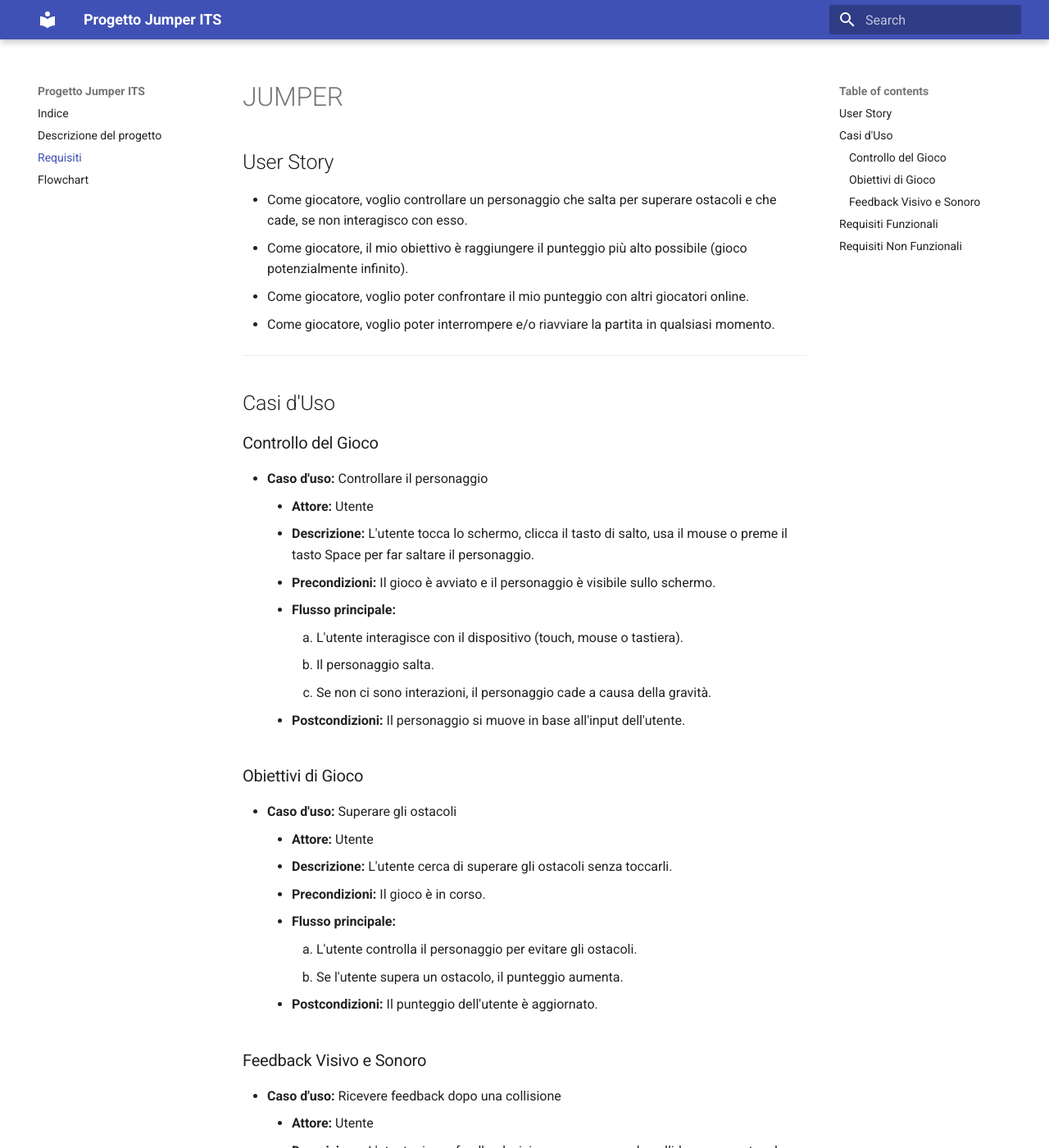
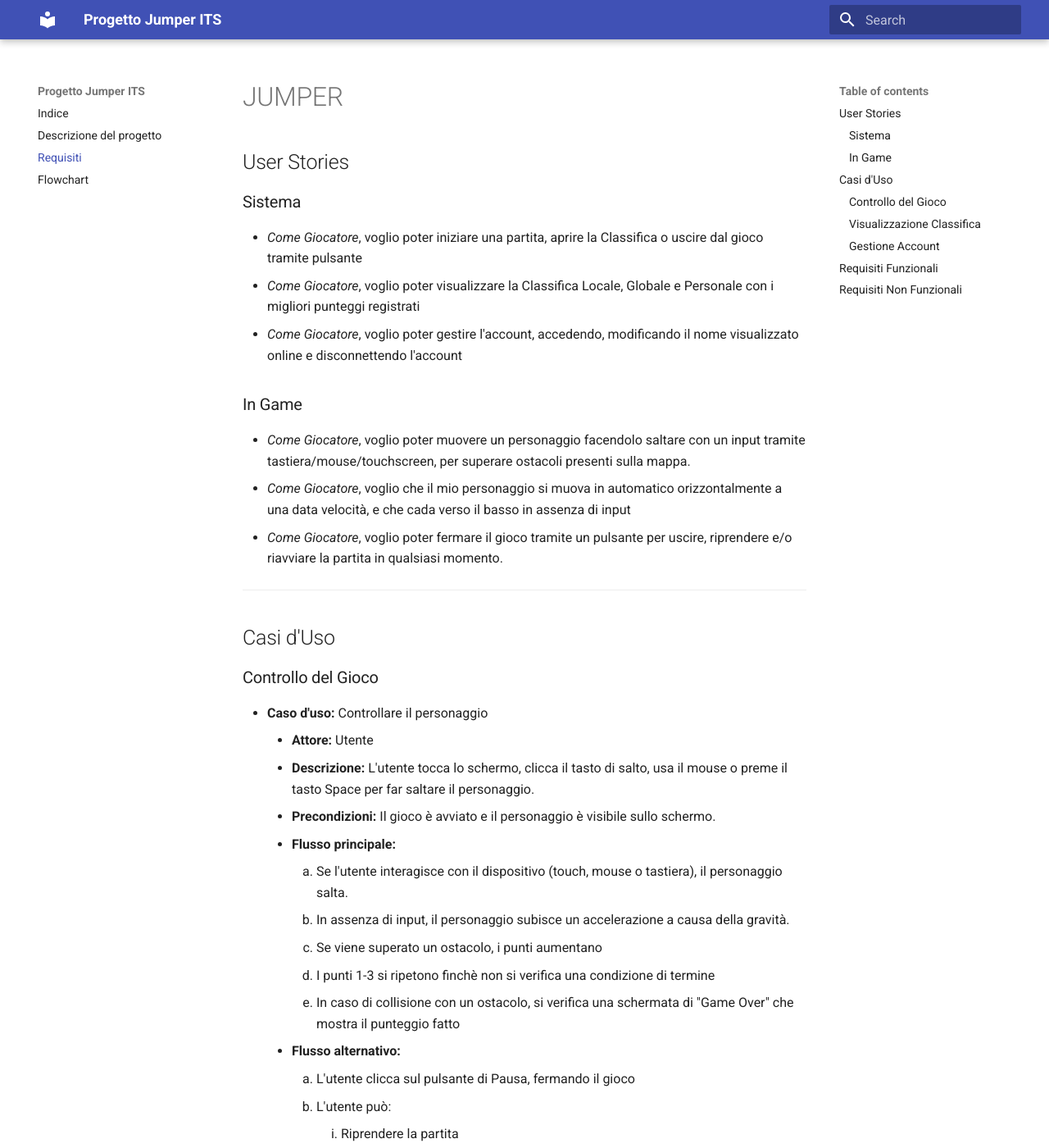
Before and after one commit to LucaParchitelliITS/JumperProjectITS, an MkDocs documentation site: the page built from docs/requisiti.md, in a window 1280 px wide and 1400 px high. Shown: the whole window at 82% size. Built offline with MkDocs 1.6.1 and Material for MkDocs 9.7.7, drawn with Linux system fonts in a browser that asks for light colours; some of the changed text lies outside the part shown.

Commit message:
Revisione Requisiti

````diff
--- a/docs/requisiti.md
+++ b/docs/requisiti.md
@@ -1,11 +1,16 @@
 # JUMPER
 
-## User Story
+## User Stories
 
-- Come giocatore, voglio controllare un personaggio che salta per superare ostacoli e che cade, se non interagisco con esso.
-- Come giocatore, il mio obiettivo è raggiungere il punteggio più alto possibile (gioco potenzialmente infinito).
-- Come giocatore, voglio poter confrontare il mio punteggio con altri giocatori online.
-- Come giocatore, voglio poter interrompere e/o riavviare la partita in qualsiasi momento.
+### Sistema
+- *Come Giocatore*, voglio poter iniziare una partita, aprire la Classifica o uscire dal gioco tramite pulsante
+- *Come Giocatore*, voglio poter visualizzare la Classifica Locale, Globale e Personale con i migliori punteggi registrati
+- *Come Giocatore*, voglio poter gestire l'account, accedendo, modificando il nome visualizzato online e disconnettendo l'account
+
+### In Game
+- *Come Giocatore*, voglio poter muovere un personaggio facendolo saltare con un input tramite tastiera/mouse/touchscreen, per superare ostacoli presenti sulla mappa.
+- *Come Giocatore*, voglio che il mio personaggio si muova in automatico orizzontalmente a una data velocità, e che cada verso il basso in assenza di input
+- *Come Giocatore*, voglio poter fermare il gioco tramite un pulsante per uscire, riprendere e/o riavviare la partita in qualsiasi momento.
 
 ---
 
@@ -18,33 +23,54 @@
     - **Descrizione:** L'utente tocca lo schermo, clicca il tasto di salto, usa il mouse o preme il tasto Space per far saltare il personaggio.
     - **Precondizioni:** Il gioco è avviato e il personaggio è visibile sullo schermo.
     - **Flusso principale:**
-        1. L'utente interagisce con il dispositivo (touch, mouse o tastiera).
-        2. Il personaggio salta.
-        3. Se non ci sono interazioni, il personaggio cade a causa della gravità.
-    - **Postcondizioni:** Il personaggio si muove in base all'input dell'utente.
+        1. Se l'utente interagisce con il dispositivo (touch, mouse o tastiera), il personaggio salta.
+        2. In assenza di input, il personaggio subisce un accelerazione a causa della gravità.
+        3. Se viene superato un ostacolo, i punti aumentano
+        4. I punti 1-3 si ripetono finchè non si verifica una condizione di termine
+        5. In caso di collisione con un ostacolo, si verifica una schermata di "Game Over" che mostra il punteggio fatto
+    - **Flusso alternativo:**
+        1. L'utente clicca sul pulsante di Pausa, fermando il gioco
+        2. L'utente può:
+            1. Riprendere la partita
+            2. Riavviare la partita
+            3. Tornare al Menù Principale
+    - **Postcondizioni:** Il gioco è fermo e il giocatore torna al menù principale
 
-### Obiettivi di Gioco
 
-- **Caso d'uso:** Superare gli ostacoli
+### Visualizzazione Classifica
+
+- **Caso d'Uso:** Visualizzare la Classifica
     - **Attore:** Utente
-    - **Descrizione:** L'utente cerca di superare gli ostacoli senza toccarli.
-    - **Precondizioni:** Il gioco è in corso.
+    - **Descrizione:** L'utente controlla i punteggi salvati nella Classifica Personale, Locale e Globale
+    - **Trigger:** Il giocatore seleziona tramite pulsante la visualizzazione della Classifica
+    - **Precondizioni:** Il dispositivo ha accesso alla rete
     - **Flusso principale:**
-        1. L'utente controlla il personaggio per evitare gli ostacoli.
-        2. Se l'utente supera un ostacolo, il punteggio aumenta.
-    - **Postcondizioni:** Il punteggio dell'utente è aggiornato.
+        1. Se non è connesso alcun account:
+            1. L'utente visualizza la schermata di accesso all'account
+            2. L'utente può fare l'accesso o tornare al Menù Principale
+        2. L'utente può:
+            1. Visualizzare la Classifica Globale che mostra nomi e punteggi in ordine decrescente di tutti i punteggi salvati dai giocatori online
+            2. Visualizzare la Classifica Locale che mostra nomi e punteggi in ordine decrescente di tutti i punteggi salvati dai giocatori online del proprio Stato
+            3. Visualizzare la Classifica Personale che mostra nomi e punteggi in ordine decrescente di tutti i punteggi salvati dal proprio account
+        3. L'utente esce dalla schermata della Classifica e torna al menù principale
 
-### Feedback Visivo e Sonoro
 
-- **Caso d'uso:** Ricevere feedback dopo una collisione
+### Gestione Account
+
+#### *NOTA*
+Per semplificare, analizzeremo solo il Caso d'Uso della Modifica dell'account, ignorando Accesso e Disconnessione dall'account
+- **Caso d'Uso:** Modificare l'account
     - **Attore:** Utente
-    - **Descrizione:** L'utente riceve feedback visivo e sonoro quando collide con un ostacolo.
-    - **Precondizioni:** Il gioco è in corso e l'utente ha colliso con un ostacolo.
-    - **Flusso principale:**
-        1. L'utente collide con un ostacolo.
-        2. Viene riprodotto un effetto sonoro di collisione.
-        3. Viene visualizzata una schermata di Game Over.
-    - **Postcondizioni:** Il gioco è in pausa e l'utente può riavviarlo.
+    - **Descrizione:** L'utente gestisce le informazioni dell'account, come la mail connessa e il nome visualizzato online
+    - **Trigger:** L'utente clicca seleziona tramite pulsante l'account
+    - **Precondizioni:** L'utente ha effettuato l'accesso all'account
+    - **Flusso Principale:**
+        1. L'utente visualizza la mail attualmente connessa e il nome visualizzato online
+        2. L'utente modifica il nome visualizzato online
+        3. L'utente esce dalla schermata della gestione dell'account e torna al Menù Principale
+    - **Postcondizioni:** Il gioco è fermo e la Classifica viene aggiornata
+
+
 
 ```mermaid
 flowchart TD
````
Also changed, not shown: docs/descrizione.md (+7 -7 lines).
